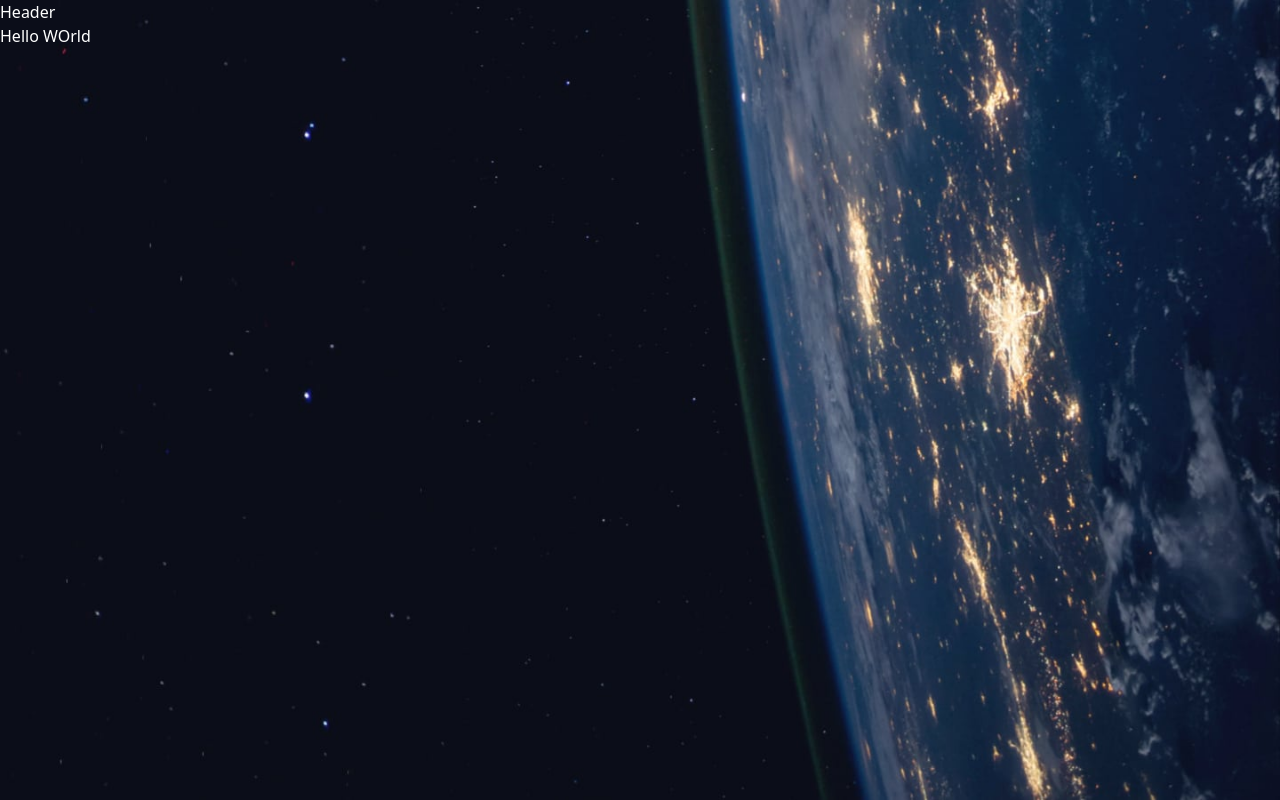
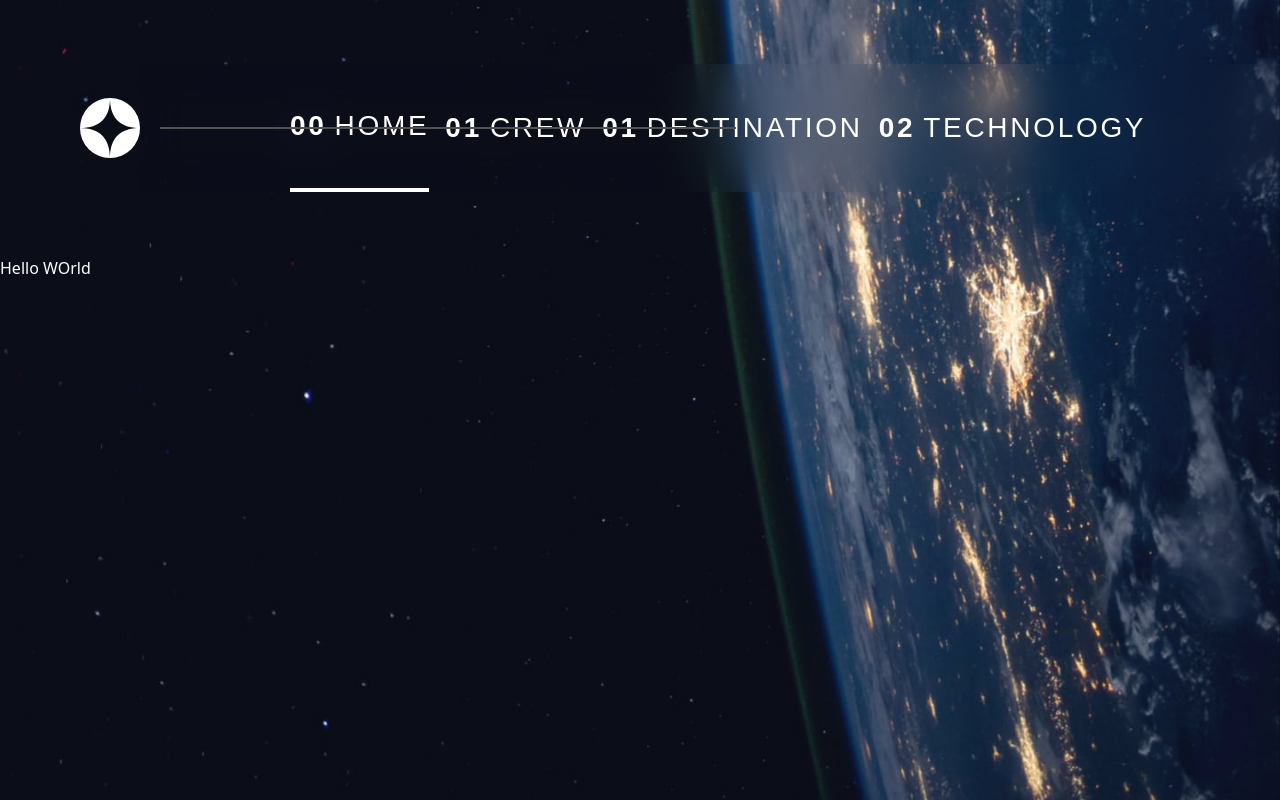
Before and after one commit to FerZva/space-tourism-website-main, a Next.js app: page / in a window 1280 px wide. Built offline with nearby package versions, Linux system fonts and the light colour scheme.

Commit message:
Header desktop design created

```diff
--- a/src/app/components/Header.tsx
+++ b/src/app/components/Header.tsx
@@ -1,7 +1,84 @@
+"use client";
 import React from "react";
+import Link from "next/link";
+import Image from "next/image";
+import { usePathname } from "next/navigation";
 
 const Header = () => {
-  return <div>Header</div>;
+  const pathname = usePathname();
+
+  return (
+    <header className="relative flex justify-between items-center py-16 overflow-x-hidden">
+      <div className="ml-20">
+        <Link href="/">
+          <Image
+            src="/logo.svg"
+            alt="Logo"
+            width={60}
+            height={60}
+            className="min-w-[60px] min-h-[60px]"
+          />
+        </Link>
+      </div>
+
+      <span className="left-[160px] absolute border-neutral-600 border-1 w-full max-w-[45%] min-h-auto z-50"></span>
+
+      <nav className="font-barlow text-[28px] text-white uppercase tracking-[2.7px] backdrop-blur-xl px-[150px] h-32">
+        <ul className="flex space-x-4 min-h-full">
+          <li
+            className={`min-h-full ${
+              pathname === "/" || pathname === "/home"
+                ? "border-b-4 border-b-white"
+                : ""
+            } border-solid flex items-center hover:border-b-4 border-b-neutral-400`}
+          >
+            <Link href="/">
+              <span className="mr-2">
+                <strong>00</strong>
+              </span>
+              <span>HOME</span>
+            </Link>
+          </li>
+          <li
+            className={`min-h-full ${
+              pathname === "/crew" ? "border-b-4 border-b-white" : ""
+            } border-solid flex items-center hover:border-b-4 border-b-neutral-400`}
+          >
+            <Link href="/crew">
+              <span className="mr-2">
+                <strong>01</strong>
+              </span>
+              <span>CREW</span>
+            </Link>
+          </li>
+          <li
+            className={`min-h-full ${
+              pathname === "/destination" ? "border-b-4 border-b-white" : ""
+            } border-solid flex items-center hover:border-b-4 border-b-neutral-400`}
+          >
+            <Link href="/destination">
+              <span className="mr-2">
+                <strong>01</strong>
+              </span>
+              <span>DESTINATION</span>
+            </Link>
+          </li>
+          <li
+            className={`min-h-full ${
+              pathname === "/technology" ? "border-b-4 border-b-white" : ""
+            } border-solid flex items-center hover:border-b-4 border-b-neutral-400`}
+          >
+            <Link href="/technology">
+              <span className="mr-2">
+                <strong>02</strong>
+              </span>
+              <span>TECHNOLOGY</span>
+            </Link>
+          </li>
+        </ul>
+      </nav>
+    </header>
+  );
 };
 
 export default Header;
--- a/src/app/layout.tsx
+++ b/src/app/layout.tsx
@@ -14,7 +14,7 @@ export default function RootLayout({
 }>) {
   return (
     <html lang="en">
-      <body className="antialiased w-full h-full">
+      <body className="antialiased w-full h-full mx-auto">
         <div className="bg-[url('/background-home-mobile.jpg')] md:bg-[url('/background-home-tablet.jpg')] lg:bg-[url('/background-home-desktop.jpg')] bg-cover bg-no-repeat bg-center min-h-screen text-white">
           <Header />
           {children}
```
